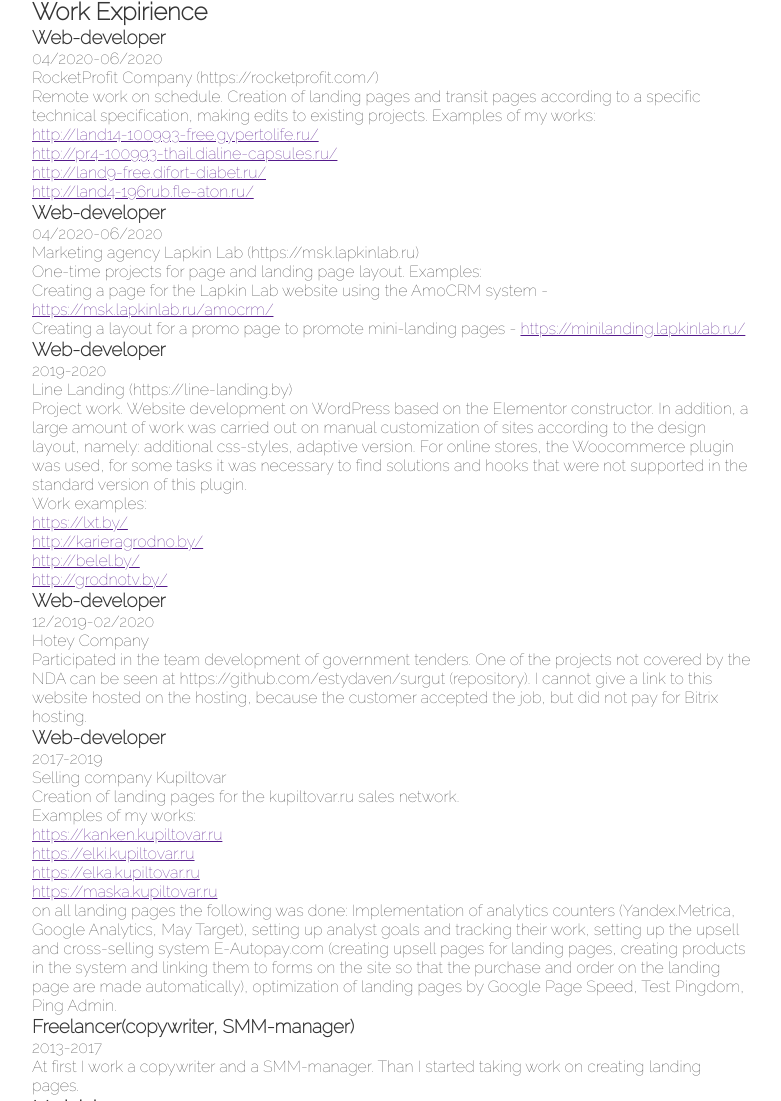
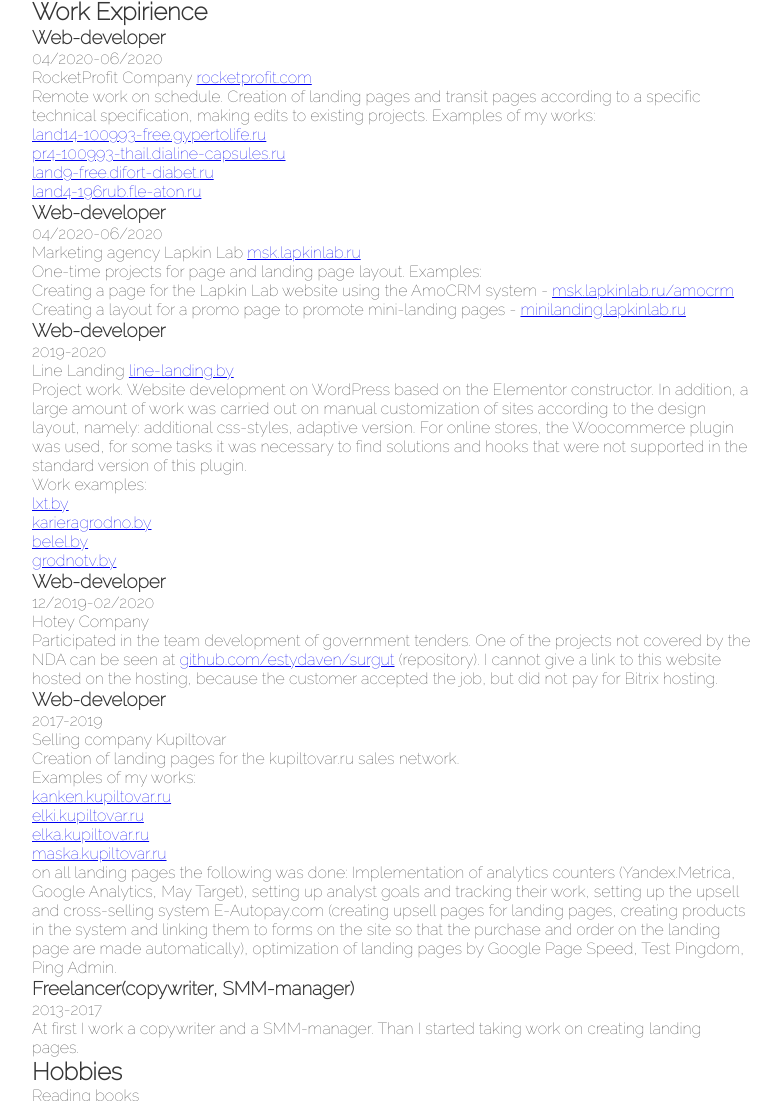
Before and after one commit to estydaven/rsschool-cv, a plain HTML site: page index.html in a window 1280 px wide. Shown: the part 873-1974 px from the top of the page, without its empty margins (8-789 px from the left). Drawn offline with Linux system fonts and the light colour scheme.

Commit message:
feat: add more information

```diff
--- a/index.html
+++ b/index.html
@@ -164,16 +164,16 @@
 						<h3 class="work__head">Web-developer</h3>
 						<div class="work__info">
 							<div class="date work__date">04/2020-06/2020</div>
-							<p class="work__title">RocketProfit Company (https://rocketprofit.com/)</p>
+							<p class="work__title">RocketProfit Company <a href="https://rocketprofit.com" class="document-link">rocketprofit.com</a></p>
 						</div>
 						<div class="work__text">
 							<p>
 								Remote work on schedule. Creation of landing pages and transit pages according to a specific technical specification, making edits to existing projects. Examples of my works:</p>
-							<ul>
-								<li><a href="">http://land14-100993-free.gypertolife.ru/</a></li>
-								<li><a href="">http://pr4-100993-thail.dialine-capsules.ru/ </a></li>
-								<li><a href="">http://land9-free.difort-diabet.ru/ </a></li>
-								<li><a href="">http://land4-196rub.fle-aton.ru/ </a></li>
+							<ul class="document-list">
+								<li class="document-list__item"><a href="http://land14-100993-free.gypertolife.ru" class="document-list__link document-link">land14-100993-free.gypertolife.ru</a></li>
+								<li class="document-list__item"><a href="http://pr4-100993-thail.dialine-capsules.ru" class="document-list__link document-link">pr4-100993-thail.dialine-capsules.ru</a></li>
+								<li class="document-list__item"><a href="http://land9-free.difort-diabet.ru" class="document-list__link document-link">land9-free.difort-diabet.ru</a></li>
+								<li class="document-list__item"><a href="http://land4-196rub.fle-aton.ru" class="document-list__link document-link">land4-196rub.fle-aton.ru</a></li>
 							</ul>
 						</div>
 					</div>
@@ -181,13 +181,13 @@
 						<h3 class="work__head">Web-developer</h3>
 						<div class="work__info">
 							<div class="date work__date">04/2020-06/2020</div>
-							<p class="work__title">Marketing agency Lapkin Lab (https://msk.lapkinlab.ru)</p>
+							<p class="work__title">Marketing agency Lapkin Lab <a href="https://msk.lapkinlab.ru" class="document-link">msk.lapkinlab.ru</a></p>
 						</div>
 						<div class="work__text">
 							<p>One-time projects for page and landing page layout. Examples: </p>
-							<ul>
-								<li>Creating a page for the Lapkin Lab website using the AmoCRM system - <a href="">https://msk.lapkinlab.ru/amocrm/</a></li>
-								<li>Creating a layout for a promo page to promote mini-landing pages - <a href="">https://minilanding.lapkinlab.ru/</a></li>
+							<ul class="document-list">
+								<li class="document-list__item">Creating a page for the Lapkin Lab website using the AmoCRM system - <a href="https://msk.lapkinlab.ru/amocrm" class="document-list__link document-link">msk.lapkinlab.ru/amocrm</a></li>
+								<li class="document-list__item">Creating a layout for a promo page to promote mini-landing pages - <a href="https://minilanding.lapkinlab.ru/" class="document-list__link document-link">minilanding.lapkinlab.ru</a></li>
 							</ul>
 						</div>
 					</div>
@@ -195,16 +195,16 @@
 						<h3 class="work__head">Web-developer</h3>
 						<div class="work__info">
 							<div class="date work__date">2019-2020</div>
-							<p class="work__title">Line Landing (https://line-landing.by)</p>
+							<p class="work__title">Line Landing <a href="https://line-landing.by" class="document-link">line-landing.by</a></p>
 						</div>
 						<div class="work__text">
 							<p>Project work. Website development on WordPress based on the Elementor constructor. In addition, a large amount of work was carried out on manual customization of sites according to the design layout, namely: additional css-styles, adaptive version. For online stores, the Woocommerce plugin was used, for some tasks it was necessary to find solutions and hooks that were not supported in the standard version of this plugin.</p>
 							<p>Work examples:</p>
-							<ul>
-								<li><a href="">https://lxt.by/</a></li>
-								<li><a href="">http://karieragrodno.by/</a></li>
-								<li><a href="">http://belel.by/</a></li>
-								<li><a href="">http://grodnotv.by/</a></li>
+							<ul class="document-list">
+								<li class="document-list__item"><a href="https://lxt.by" class="document-list__link document-link">lxt.by</a></li>
+								<li class="document-list__item"><a href="http://karieragrodno.by" class="document-list__link document-link">karieragrodno.by</a></li>
+								<li class="document-list__item"><a href="http://belel.by" class="document-list__link document-link">belel.by</a></li>
+								<li class="document-list__item"><a href="http://grodnotv.by" class="document-list__link document-link">grodnotv.by</a></li>
 							</ul>
 						</div>
 					</div>
@@ -215,7 +215,7 @@
 							<p class="work__title">Hotey Company</p>
 						</div>
 						<div class="work__text">
-							<p>Participated in the team development of government tenders. One of the projects not covered by the NDA can be seen at https://github.com/estydaven/surgut (repository). I cannot give a link to this website hosted on the hosting, because the customer accepted the job, but did not pay for Bitrix hosting.</p>
+							<p>Participated in the team development of government tenders. One of the projects not covered by the NDA can be seen at <a href="https://github.com/estydaven/surgut" class="document-list__link document-link">github.com/estydaven/surgut</a> (repository). I cannot give a link to this website hosted on the hosting, because the customer accepted the job, but did not pay for Bitrix hosting.</p>
 						</div>
 					</div>
 					<div class="work__block">
@@ -227,11 +227,11 @@
 						<div class="work__text">
 							<p>Creation of landing pages for the kupiltovar.ru sales network.</p>
 							<p>Examples of my works: </p>
-							<ul>
-								<li><a href="">https://kanken.kupiltovar.ru</a></li>
-								<li><a href="">https://elki.kupiltovar.ru</a></li>
-								<li><a href="">https://elka.kupiltovar.ru</a></li>
-								<li><a href="">https://maska.kupiltovar.ru</a></li>
+							<ul class="document-list">
+								<li class="document-list__item"><a href="https://kanken.kupiltovar.ru" class="document-list__link document-link">kanken.kupiltovar.ru</a></li>
+								<li class="document-list__item"><a href="https://elki.kupiltovar.ru" class="document-list__link document-link">elki.kupiltovar.ru</a></li>
+								<li class="document-list__item" ><a href="https://elka.kupiltovar.ru" class="document-list__link document-link">elka.kupiltovar.ru</a></li>
+								<li class="document-list__item"><a href="https://maska.kupiltovar.ru" class="document-list__link document-link">maska.kupiltovar.ru</a></li>
 							</ul>
 							<p>on all landing pages the following was done:	Implementation of analytics counters (Yandex.Metrica, Google Analytics, May Target), setting up analyst goals and tracking their work, setting up the upsell and cross-selling system E-Autopay.com (creating upsell pages for landing pages, creating products in the system and linking them to forms on the site so that the purchase and order on the landing page are made automatically), optimization of landing pages by Google Page Speed, Test Pingdom, Ping Admin.</p>
 						</div>
```
